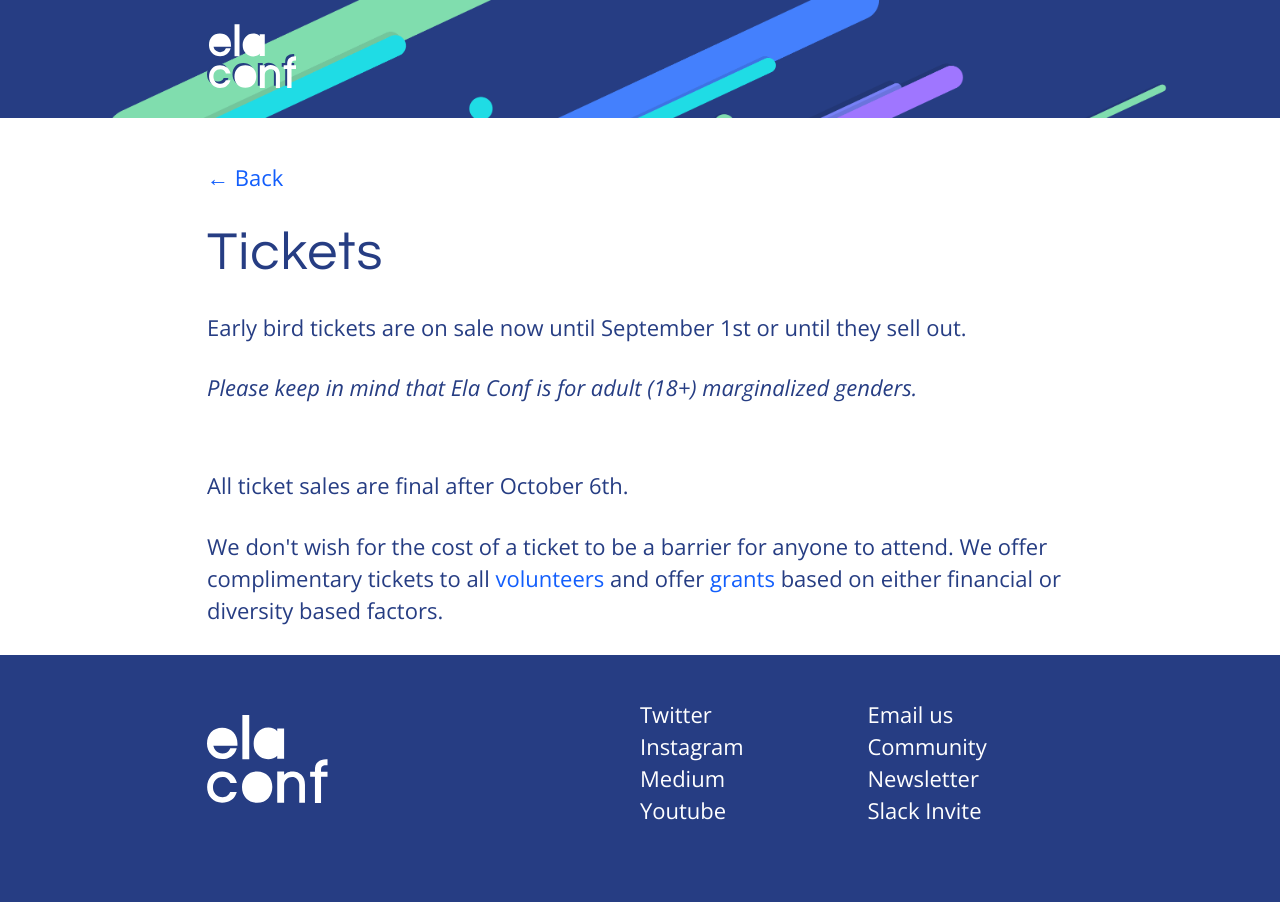
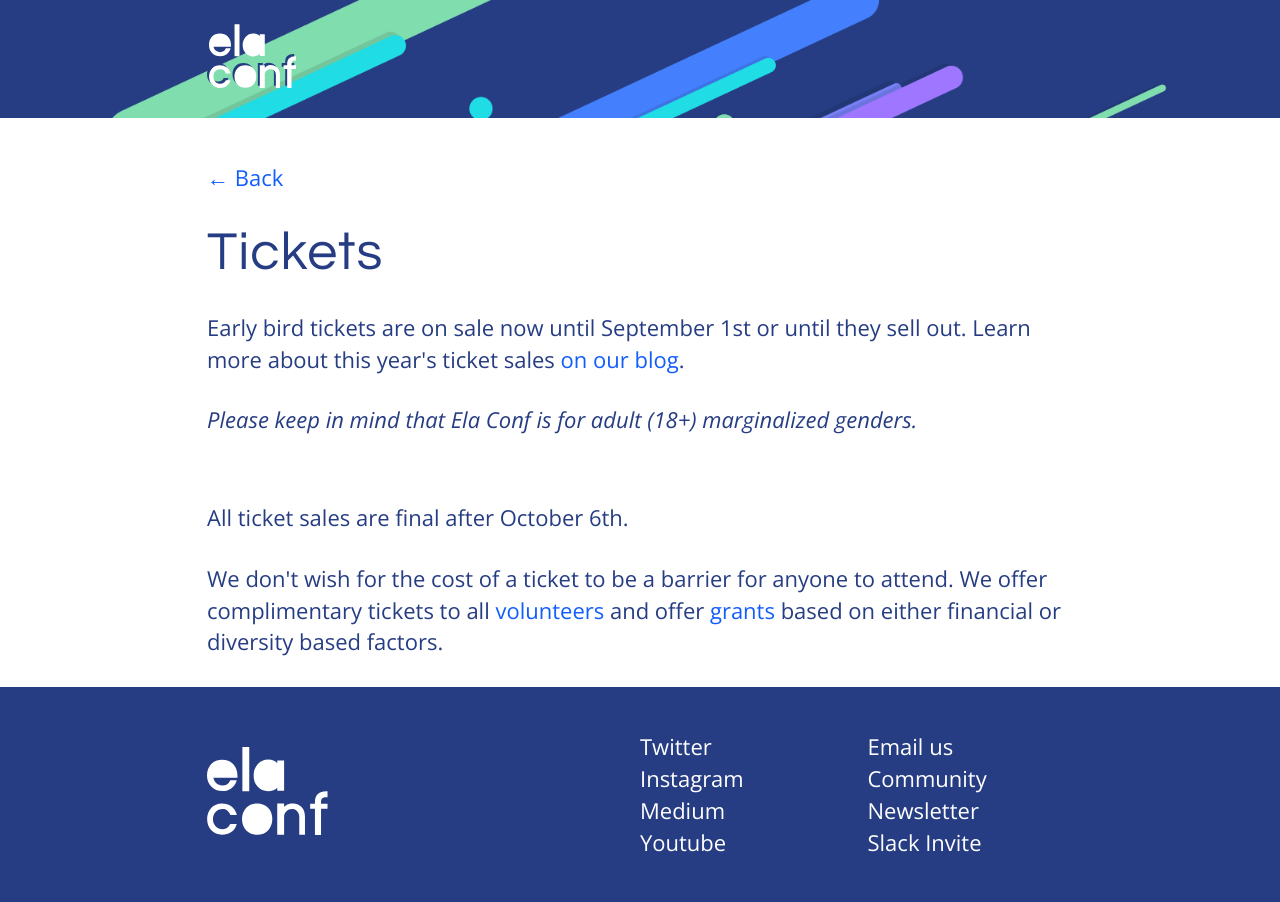
Before and after one commit to elaconf/elaconf.github.io, a Jekyll site: the page built from tickets/index.md, in a window 1280 px wide. Built offline with Jekyll 4.4.1, drawn with Linux system fonts in a browser that asks for light colours; a script that is not in the unit is left out; part of the change alters nothing that is shown.

Commit message:
add blog link

```diff
--- a/_includes/tickets.html
+++ b/_includes/tickets.html
@@ -1,4 +1,4 @@
-<p>Early bird tickets are on sale now until September 1st or until they sell out. <!--Learn more about this year's ticket sales <a href="">on our blog</a>.--></p>
+<p>Early bird tickets are on sale now until September 1st or until they sell out. Learn more about this year's ticket sales <a href="https://medium.com/@elaconf/2017-conference-tickets-b90638f44509">on our blog</a>.</p>
 
 <p><em>Please keep in mind that Ela Conf is for adult (18+) marginalized genders.</em></p>
 
```
